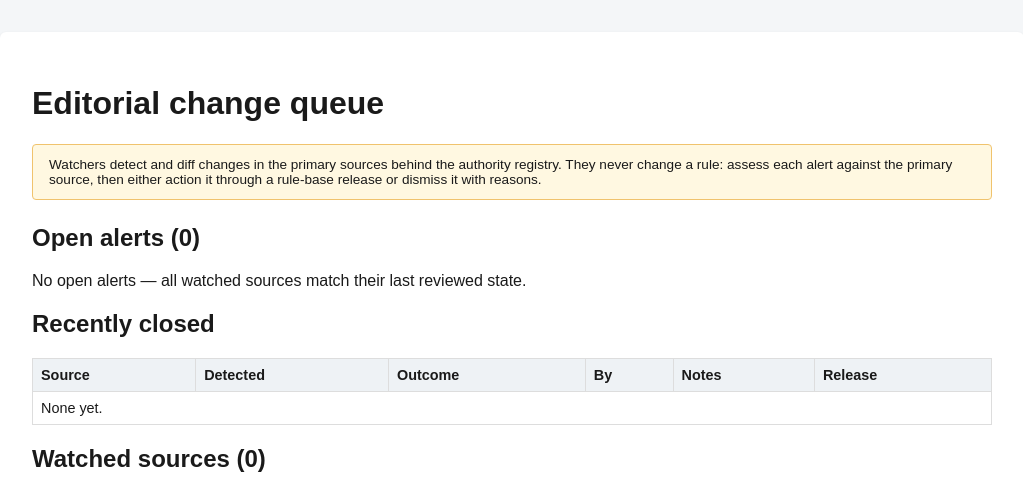
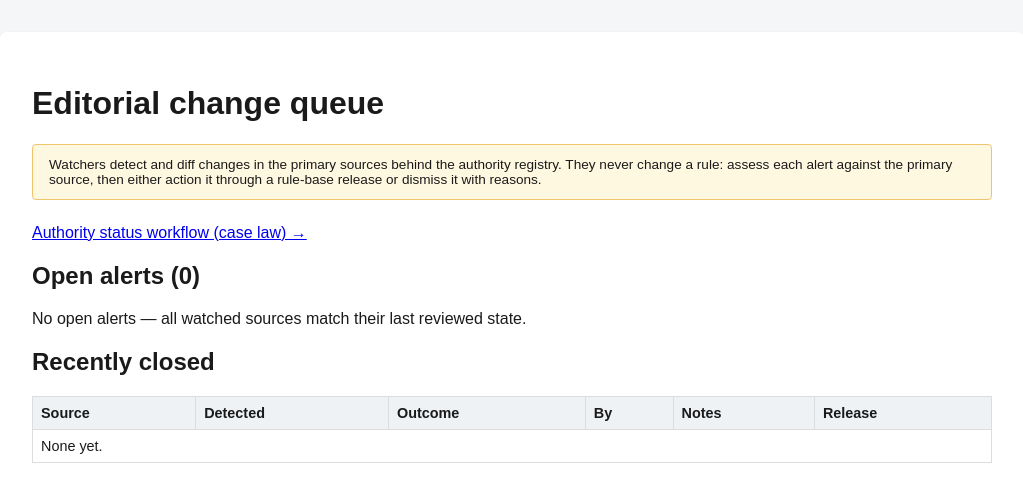
Before and after one commit to kfrem/kafs-tax-planner, a Django app: template templates/monitoring/queue.html in a window 1280 px wide. Shown: the part 50-533 px from the top of the page, without its empty margins (128-1151 px from the left). Run offline with Django 5.2, Linux system fonts and the light colour scheme; the template is opened without the code that fills it, so the values that code supplies are empty; some libraries are stand-ins or nearby versions.

Commit message:
auto: save 2026-07-05 12:25

```diff
--- a/templates/monitoring/queue.html
+++ b/templates/monitoring/queue.html
@@ -7,6 +7,7 @@
     registry. They never change a rule: assess each alert against the primary source,
     then either action it through a rule-base release or dismiss it with reasons.
 </p>
+<p><a href="{% url 'monitoring:authorities' %}">Authority status workflow (case law) &rarr;</a></p>
 
 <h2>Open alerts ({{ open_alerts|length }})</h2>
 {% for alert in open_alerts %}
```
